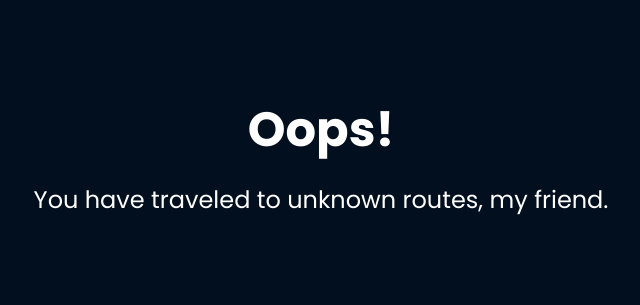
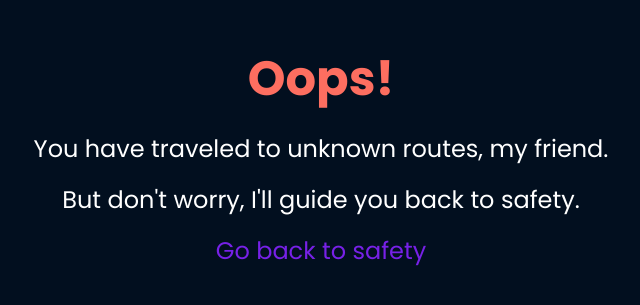
Before and after one commit to swiftee19/Reef-Rascals, a React (Vite) app in the folder src/Reef_Rascals_frontend/: page /marketplace in a window 1280 px wide. Shown: the part 245-550 px from the top of the page, without its empty margins (319-959 px from the left). Built offline with nearby package versions, Linux system fonts and the light colour scheme.

Commit message:
Update Routing in Error Page and Sidebar

```diff
--- a/src/Reef_Rascals_frontend/src/components/sidebar-nav.tsx
+++ b/src/Reef_Rascals_frontend/src/components/sidebar-nav.tsx
@@ -1,10 +1,12 @@
 import '../scss/components/sidebar-nav.scss';
+import {useEffect, useState} from "react";
 
 export default function SidebarNav() {
-    var hidden = true;
+    const [canisterId, setCanisterId] = useState("")
+    let hidden = true;
 
     function toggleSidebar() {
-        var sidebar = document.getElementById("sidebar-container");
+        const sidebar = document.getElementById("sidebar-container");
         if (hidden) {
             sidebar!.style.width = '250px';
             hidden = false;
@@ -14,29 +16,38 @@ export default function SidebarNav() {
         }
     }
 
+    useEffect(() => {
+        const currentRoute = window.location.href;
+        // console.log(currentRoute)
+        const routeSplit = currentRoute.split("?")
+        // console.log(routeSplit)
+        const tempCanisterId = routeSplit[1];
+        setCanisterId("?"+tempCanisterId)
+    }, []);
+
     return (
         <div id="sidebar-container" className="sidebar-container" onMouseOver={toggleSidebar}
              onMouseOut={toggleSidebar}>
-            <a href="/">
+            <a href={"/" + canisterId}>
                 <span><svg xmlns="http://www.w3.org/2000/svg" width="1em" height="1em" viewBox="0 0 24 24"><path
                     fill="currentColor" fill-rule="evenodd"
                     d="M11.3 3.3a1 1 0 0 1 1.4 0l6 6l2 2a1 1 0 0 1-1.4 1.4l-.3-.3V19a2 2 0 0 1-2 2h-3a1 1 0 0 1-1-1v-3h-2v3c0 .6-.4 1-1 1H7a2 2 0 0 1-2-2v-6.6l-.3.3a1 1 0 0 1-1.4-1.4l2-2z"
                     clip-rule="evenodd"/></svg></span>
                 <span className='icon-text'>Home</span>
             </a>
-            <a href="/marketplace">
+            <a href={"/marketplace" + canisterId}>
                 <span><svg xmlns="http://www.w3.org/2000/svg" width="1em" height="1em" viewBox="0 0 24 24"><path
                     fill="currentColor"
                     d="M18 6h-2c0-2.21-1.79-4-4-4S8 3.79 8 6H6c-1.1 0-2 .9-2 2v12c0 1.1.9 2 2 2h12c1.1 0 2-.9 2-2V8c0-1.1-.9-2-2-2m-8 4c0 .55-.45 1-1 1s-1-.45-1-1V8h2zm2-6c1.1 0 2 .9 2 2h-4c0-1.1.9-2 2-2m4 6c0 .55-.45 1-1 1s-1-.45-1-1V8h2z"/></svg></span>
                 <span className='icon-text'>Marketplace</span>
             </a>
-            <a href="/aquarium">
+            <a href={"/aquarium" + canisterId}>
                 <span><svg xmlns="http://www.w3.org/2000/svg" width="1em" height="1em" viewBox="0 0 24 24"><path
                     fill="currentColor"
                     d="M10.357 4.103c-1.001 1.001-1.58 2.335-1.912 3.673c-.333 1.344-.431 2.747-.43 3.95a.327.327 0 0 1-.322.323c-1.771.007-4.016.22-5.832 1.087c-.682.326-.967.998-.826 1.635c.133.596.615 1.085 1.267 1.244c.795.194 1.717.445 2.519.73c.401.142.76.288 1.052.434c.302.152.487.28.578.372c.091.09.22.275.371.577c.146.292.292.65.434 1.051c.284.801.534 1.723.728 2.517c.159.652.648 1.135 1.245 1.267c.637.142 1.309-.143 1.635-.825c.867-1.813 1.08-4.054 1.09-5.823c0-.174.147-.321.323-.321c1.202 0 2.606-.098 3.95-.431c1.34-.333 2.674-.912 3.676-1.914c1.12-1.12 1.668-2.609 1.917-4.056c.25-1.451.209-2.926.095-4.092a3.771 3.771 0 0 0-3.41-3.41c-1.166-.113-2.64-.154-4.092.095c-1.447.25-2.936.798-4.056 1.917M16 5a1 1 0 1 1 0 2a1 1 0 0 1 0-2"/></svg></span>
                 <span className='icon-text'>Aquarium</span>
             </a>
-            <a href="/profile/1">
+            <a href={"/profile/1" + canisterId}>
                 <span><svg xmlns="http://www.w3.org/2000/svg" width="1em" height="1em" viewBox="0 0 24 24"><path
                     fill="currentColor" fill-rule="evenodd"
                     d="M12 4a8 8 0 0 0-6.96 11.947A4.99 4.99 0 0 1 9 14h6a4.99 4.99 0 0 1 3.96 1.947A8 8 0 0 0 12 4m7.943 14.076A9.959 9.959 0 0 0 22 12c0-5.523-4.477-10-10-10S2 6.477 2 12a9.958 9.958 0 0 0 2.057 6.076l-.005.018l.355.413A9.98 9.98 0 0 0 12 22a9.947 9.947 0 0 0 5.675-1.765a10.055 10.055 0 0 0 1.918-1.728l.355-.413zM12 6a3 3 0 1 0 0 6a3 3 0 0 0 0-6"
--- a/src/Reef_Rascals_frontend/src/error-page.tsx
+++ b/src/Reef_Rascals_frontend/src/error-page.tsx
@@ -1,14 +1,28 @@
 import { useRouteError } from "react-router";
 import "./scss/pages/error-page.scss";
+import {useEffect, useState} from "react";
 
 export default function ErrorPage() {
-    const error = useRouteError();
-    console.error(error);
+    // const error = useRouteError();
+    // console.error(error);
+
+    const [canisterId, setCanisterId] = useState("")
+
+    useEffect(() => {
+        const currentRoute = window.location.href;
+        // console.log(currentRoute)
+        const routeSplit = currentRoute.split("?")
+        // console.log(routeSplit)
+        const tempCanisterId = routeSplit[1];
+        setCanisterId("?"+tempCanisterId)
+    }, []);
 
     return (
         <div id="error-page" className={"error-page"}>
             <h1>Oops!</h1>
             <p>You have traveled to unknown routes, my friend.</p>
+            <p>But don't worry, I'll guide you back to safety.</p>
+            <a href={"/" + canisterId}>Go back to safety</a>
         </div>
     );
 }
--- a/src/Reef_Rascals_frontend/src/scss/pages/error-page.scss
+++ b/src/Reef_Rascals_frontend/src/scss/pages/error-page.scss
@@ -8,7 +8,20 @@
   gap: 1rem;
   justify-content: center;
   align-items: center;
-    color: colors.$light-orange;
   background-color: colors.$dark;
   font-size: 1.5rem;
+
+  h1 {
+    color: colors.$light-orange;
   }
+
+  a {
+    color: colors.$purple;
+    text-decoration: none;
+
+    &:hover {
+      color: colors.$light-blue;
+      text-decoration: underline;
+    }
+  }
+}
```
Lines whose indentation alone changed are shown as unchanged.
